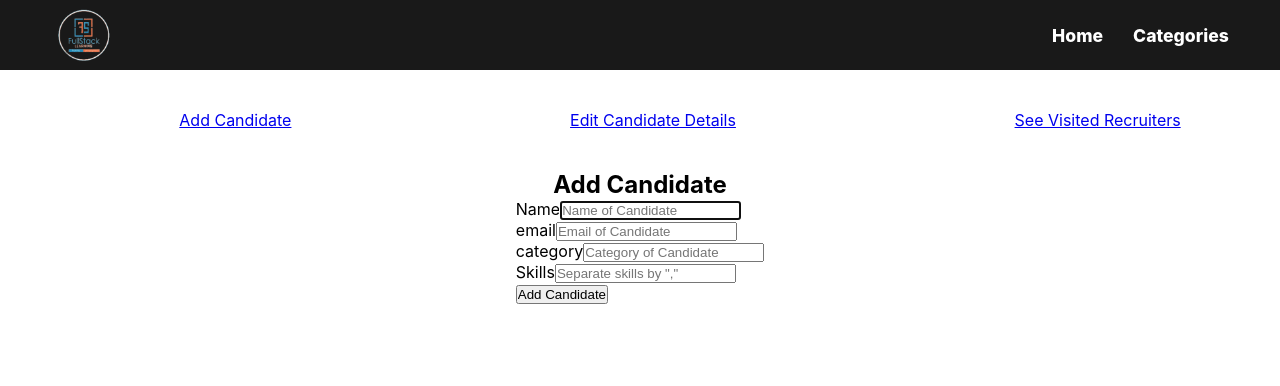
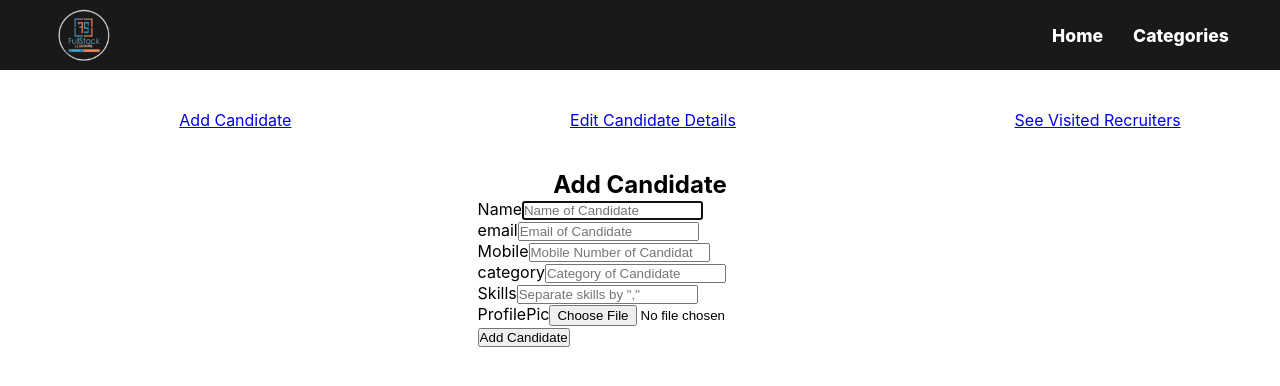
Before and after one commit to ajayshekhawat1803/Simple-Hiring-Frontend, a React (Create React App) app: page /admin/add-candidate in a window 1280 px wide. Shown: the top 386 px of the page. Built offline with nearby package versions, Linux system fonts and the light colour scheme.

Commit message:
Admin can now upload ProfilePic of the candidate. and This Profile Pic will be Available At every place where Candidate's Image Is Required

```diff
--- a/src/Components/Admin/AddCandidate.js
+++ b/src/Components/Admin/AddCandidate.js
@@ -7,15 +7,26 @@ const AddCandidate = () => {
   const [category, setCategory] = useState("")
   const [skillss, setskills] = useState("")
   const [skills, setskillsArray] = useState([])
+  const [profilePic, setProfilePic] = useState(null)
+  const [mobile, setMobile] = useState("")
 
   const HandleAddCandidate = async () => {
-    let response = await axios.post("http://localhost:4000/admin/add-candidate", { name, email, category, skills })
-    response = response.data
-    if (response._id) {
-      alert("New Candidate has been added to Database")
-    } else {
-      alert("Ooops!! Something Went wrong")
-    }
+    // let response = await axios.post("http://localhost:4000/admin/add-candidate", { name, email, category, skills })
+    // response = response.data
+    // if (response._id) {
+    //   alert("New Candidate has been added to Database")
+    // } else {
+    //   alert("Ooops!! Something Went wrong")
+    // }
+    // console.log({ name, email, category, skills, mobile, profilePic });
+    let result = await axios.post("http://localhost:4000/admin/add-candidate",
+      { name, email, category, skills, mobile, profilePic },
+      {
+        headers: {
+          'Content-Type': 'multipart/form-data',
+        },
+      })
+    console.log(result.data);
   }
   return (
     <div className='addCandidate'>
@@ -23,7 +34,8 @@ const AddCandidate = () => {
       <form onSubmit={(e) => {
         e.preventDefault()
         HandleAddCandidate()
-      }}>
+      }}
+        encType='multipart/form-data'>
         <div className='input-cont'>
           <label>Name</label>
           <input type='text' autoFocus placeholder='Name of Candidate' value={name} onChange={(e) => setName(e.target.value)} />
@@ -32,6 +44,11 @@ const AddCandidate = () => {
           <label>email</label>
           <input type='email' placeholder='Email of Candidate'
             value={email} onChange={(e) => setEmail(e.target.value)} />
+        </div>
+        <div className='input-cont'>
+          <label>Mobile</label>
+          <input type='number' placeholder='Mobile Number of Candidate'
+            value={mobile} onChange={(e) => setMobile(e.target.value)} />
         </div>
         <div className='input-cont'>
           <label>category</label>
@@ -44,6 +61,10 @@ const AddCandidate = () => {
               setskillsArray(skillss.split(","));
             }} />
         </div>
+        <div className='input-cont'>
+          <label>ProfilePic</label>
+          <input type='file' onChange={(e) => setProfilePic(e.target.files[0])} />
+        </div>
         <input type='submit' value="Add Candidate" />
       </form>
     </div>
--- a/src/Components/Candidate Data/CandidateData.js
+++ b/src/Components/Candidate Data/CandidateData.js
@@ -21,7 +21,11 @@ const CandidateData = () => {
                 <h2 id='name'>{CandidateData.name}</h2>
                 <div className='data'>
                     <div className='top'>
-                        <img />
+                        <img
+                            src={CandidateData.profilePic ?
+                                `http://localhost:4000/uploads/Candidates/${CandidateData.profilePic.filename}`
+                                : ""
+                            } alt='Failed to Load Image' />
                         <div>
                             <div className='input-cont'>
                                 <h3>Category</h3>
@@ -44,7 +48,7 @@ const CandidateData = () => {
                         </div>
                     </div>
                     <div className='btm'>
-                            <h2>Qualifications</h2>
+                        <h2>Qualifications</h2>
                     </div>
                 </div>
             </div>
--- a/src/Components/Show Candidates/ShowCandidates.js
+++ b/src/Components/Show Candidates/ShowCandidates.js
@@ -35,7 +35,7 @@ const ShowCandidates = () => {
                         return (
                             <div className='candidate' key={candidate._id}>
                                 <div className='left'>
-                                    <img src='https://images.unsplash.com/photo-1556157382-97eda2d62296?auto=format&fit=crop&q=80&w=2070&ixlib=rb-4.0.3&ixid=M3wxMjA3fDB8MHxwaG90by1wYWdlfHx8fGVufDB8fHx8fA%3D%3D' alt='Failed to load Image' />
+                                    <img src={`http://localhost:4000/uploads/Candidates/${candidate.profilePic.filename}`} alt='Failed to load Image' />
                                     <h2>{candidate.name}</h2>
                                 </div>
                                 <div className='right'>
@@ -50,7 +50,7 @@ const ShowCandidates = () => {
                                             })
                                         }
                                     </ul>
-                                    <button onClick={() =>navigate(`/candidate/${candidate._id}`)}>Click here to see all Details</button>
+                                    <button onClick={() => navigate(`/candidate/${candidate._id}`)}>Click here to see all Details</button>
                                 </div>
                             </div>
                         )
```
